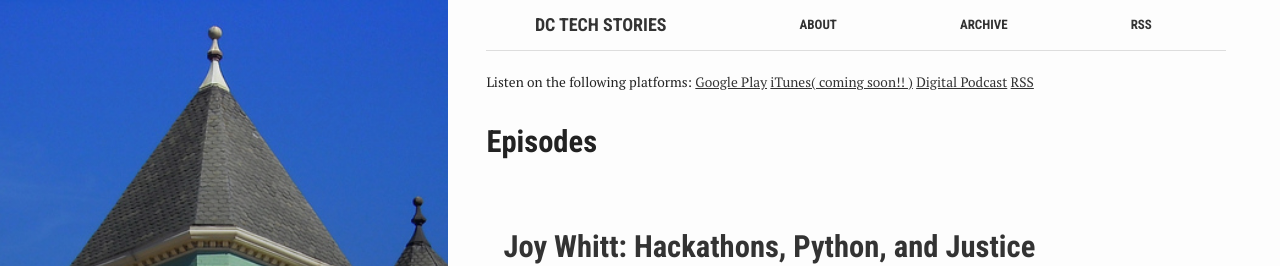
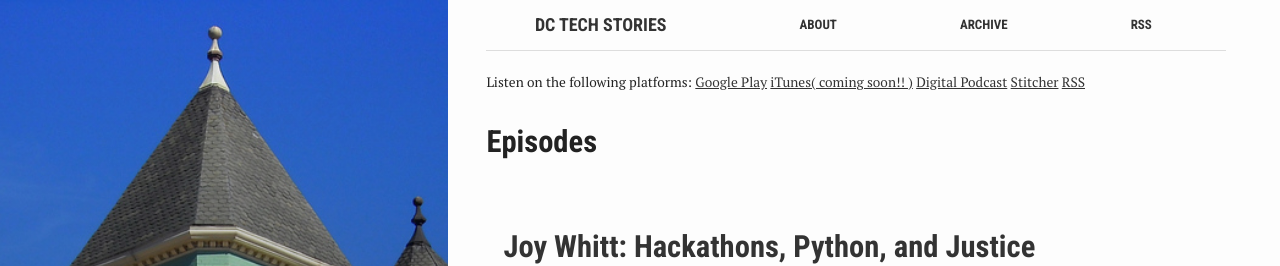
Before and after one commit to sirjessthebrave/dctechstories, a Jekyll site: the page built from index.html, in a window 1280 px wide. Shown: the top 266 px of the page. Built offline with Jekyll 4.4.1, drawn with Linux system fonts in a browser that asks for light colours.

Commit message:
another link

```diff
--- a/index.html
+++ b/index.html
@@ -9,6 +9,7 @@ summary: ""
 	<a href="https://play.google.com/music/m/Idezcondrndeyupir7fzpi3hbvi?t=DC_Tech_Stories">Google Play</a>
 	<a href="https://www.apple.com/itunes/">iTunes( coming soon!! )</a>
 	<a href="http://www.digitalpodcast.com/feeds/75501-dc-tech-stories">Digital Podcast</a>
+	<a href="http://www.stitcher.com/podcast/dc-tech-stories">Stitcher</a>
 	<a href="https://www.buzzsprout.com/108546.rss">RSS</a>
 </small>
 <br>
```
